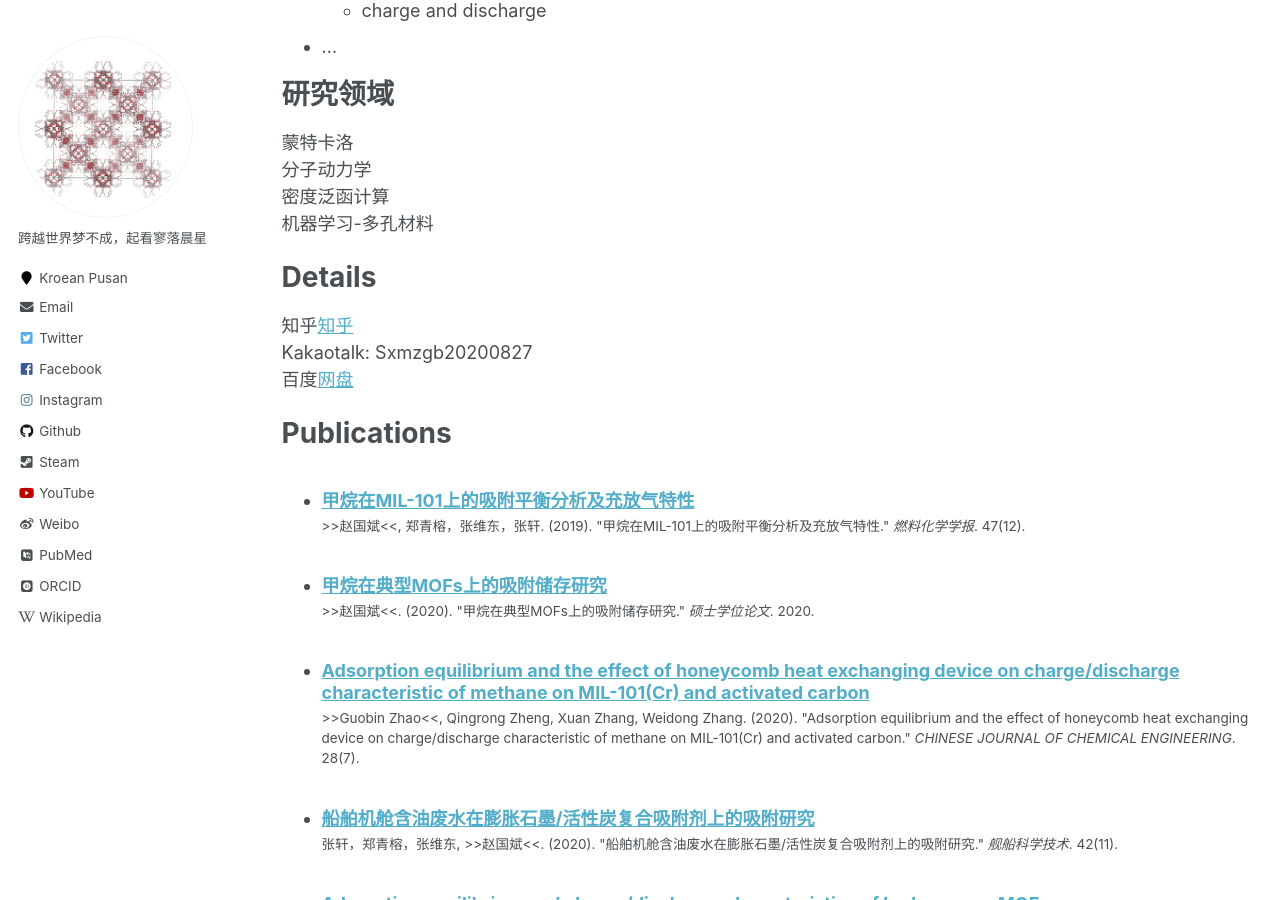
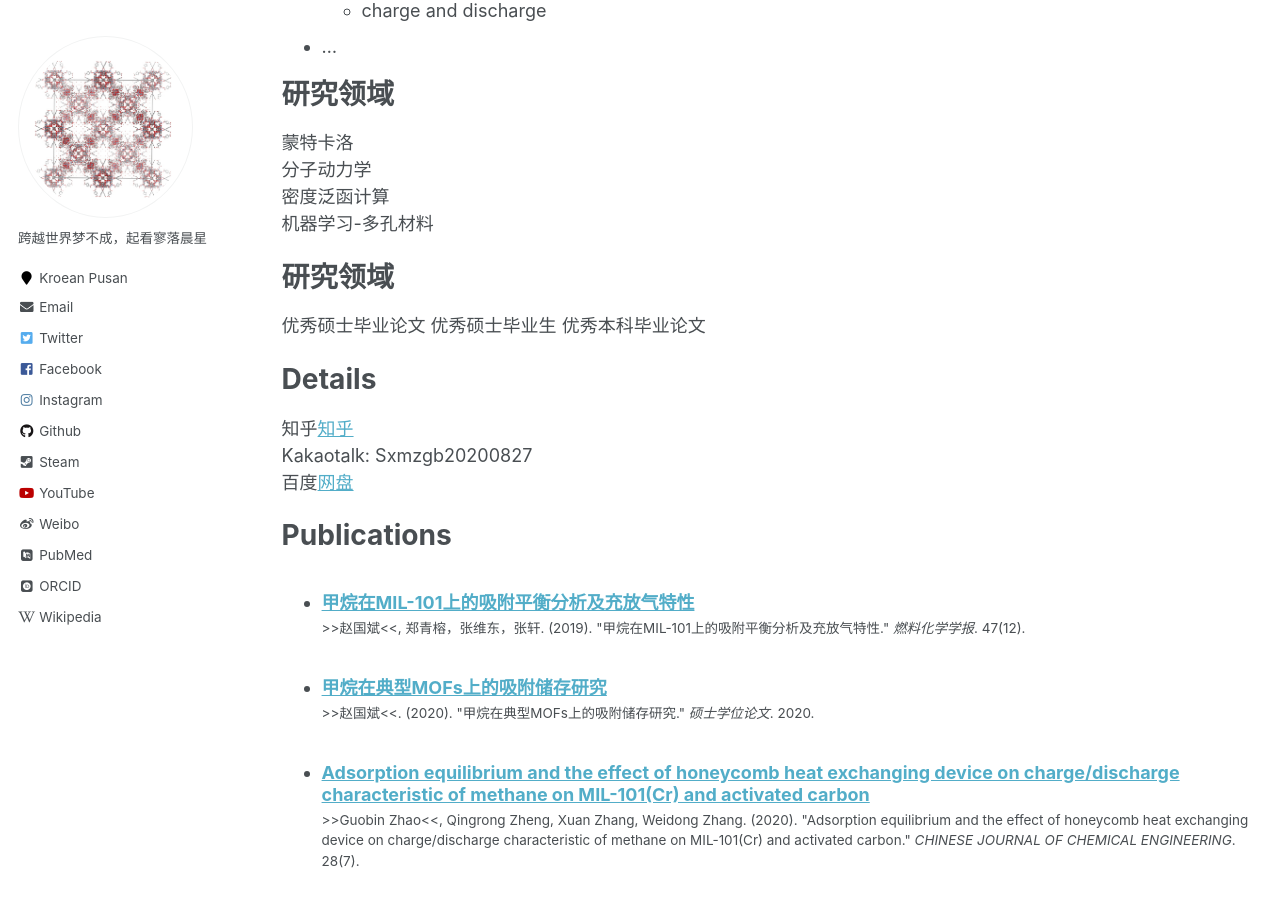
Before and after one commit to sxm13/ZGBshenxiaomoCV.github.io, a Jekyll site: the page built from _pages/cv.md, in a window 1280 px wide and 900 px high, scrolled down 1840 px. Built offline with Jekyll 4.4.1, drawn with Linux system fonts in a browser that asks for light colours; some web fonts are replaced.

Commit message:
Update cv.md

```diff
--- a/_pages/cv.md
+++ b/_pages/cv.md
@@ -72,6 +72,12 @@ Skills
  密度泛函计算
  机器学习-多孔材料
 
+ 研究领域
+======
+  优秀硕士毕业论文
+  优秀硕士毕业生
+  优秀本科毕业论文
+
 Details
 ======
 知乎[知乎](https://www.zhihu.com/people/mo-ran-hui-shou-16-68-98 "CV")
```
